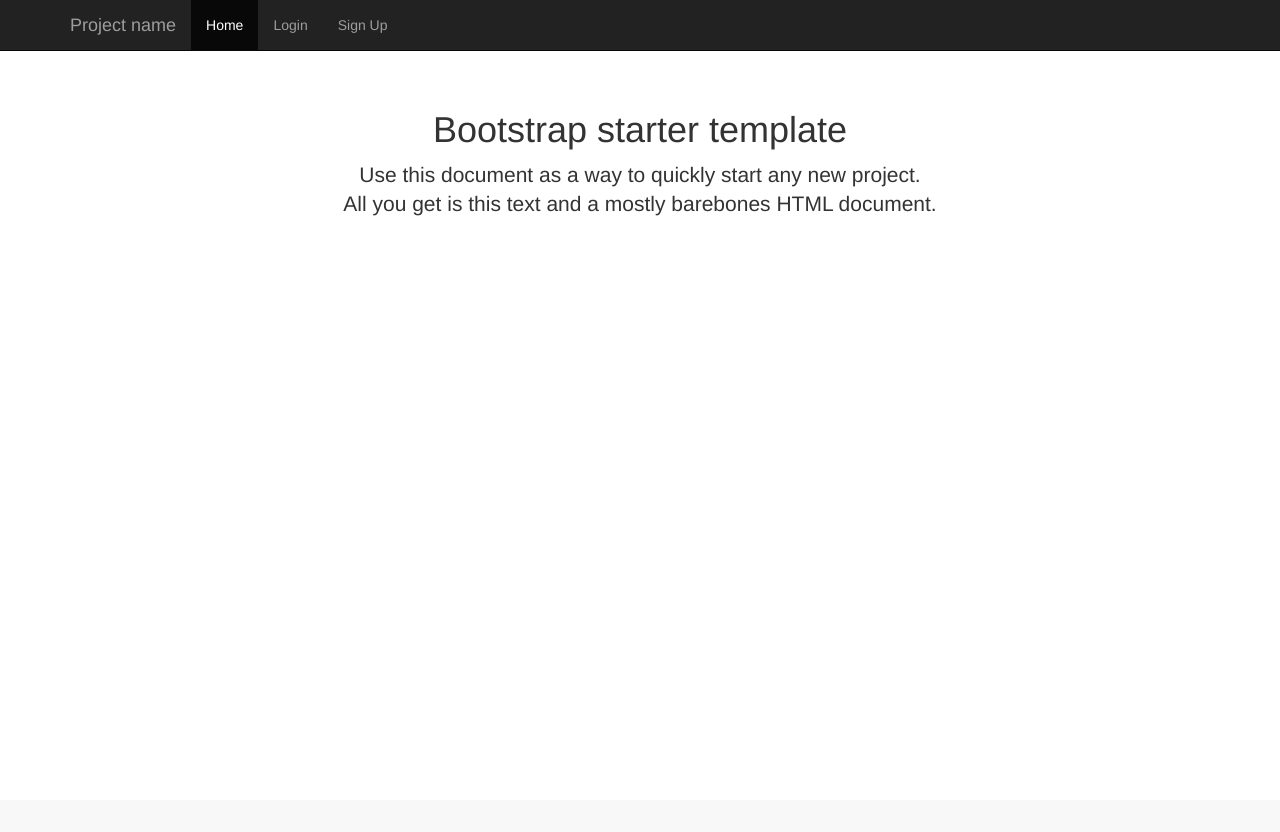
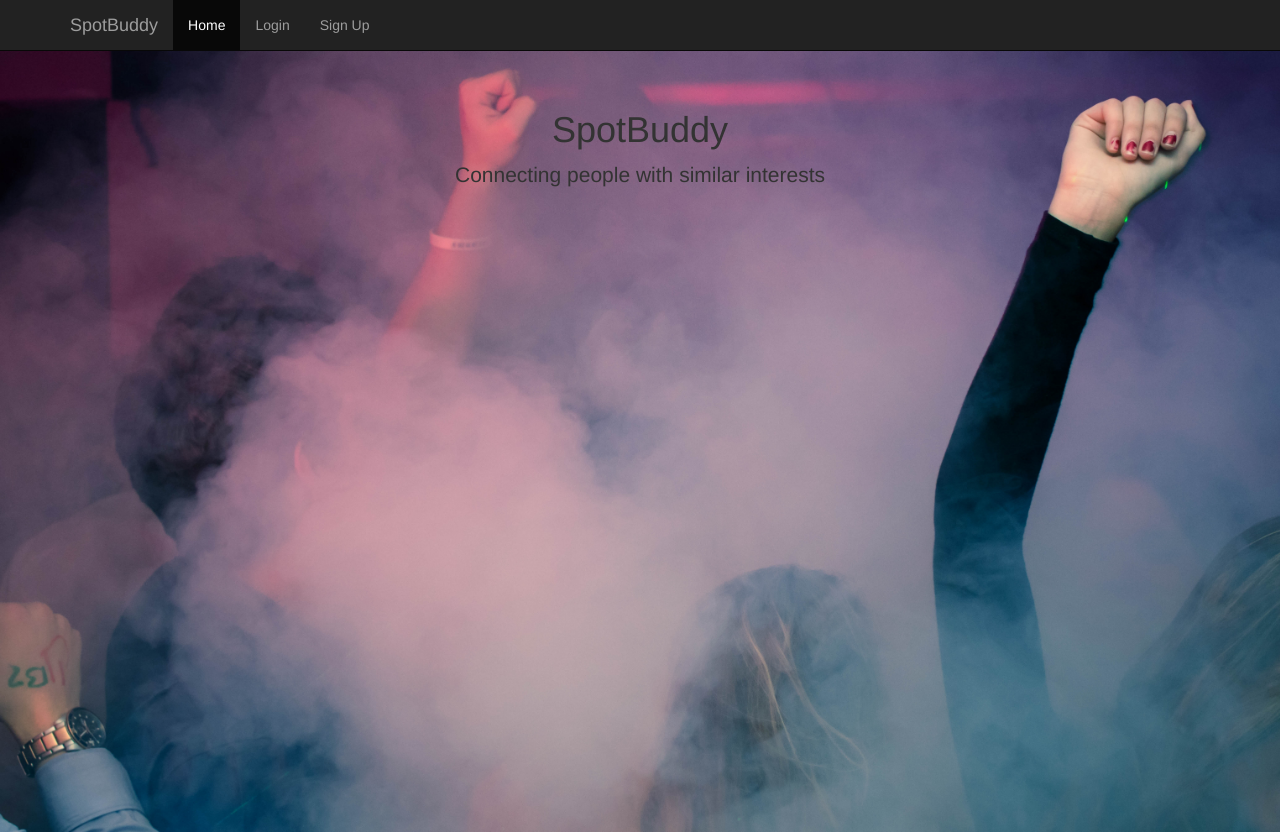
Before and after one commit to bbmel/SpotBuddy, a Flask app: page / in a window 1280 px wide. Before the commit the page ends 216 px from the top, so only its background shows below. Run offline with Flask 2, Linux system fonts and the light colour scheme; some libraries are stand-ins or nearby versions.

Commit message:
milestone 1

```diff
--- a/static/css/starter-template.css
+++ b/static/css/starter-template.css
@@ -1,6 +1,22 @@
 body {
   padding-top: 50px;
+  background-image: url('club.jpg');
+  background-repeat: no-repeat;
+  background-size: cover;
+  height: 65vw;
 }
+
+.logo {
+	top: 50%;
+	left: 50%;
+	width: 400px;
+	height: 400px;
+
+  	background-image: url('dark_logo_transparent.svg');
+  	background-repeat: no-repeat;
+  	background-size:100%;
+}
+
 .starter-template {
   padding: 40px 15px;
   text-align: center;
--- a/templates/index.html
+++ b/templates/index.html
@@ -1,7 +1,7 @@
 {% extends "bootstrap/base.html" %}
 
 {% block title %}
-Demo App
+SpotBuddy
 {% endblock %}
 
 {% block styles %}
@@ -19,7 +19,7 @@
             <span class="icon-bar"></span>
             <span class="icon-bar"></span>
           </button>
-          <a class="navbar-brand" href="#">Project name</a>
+          <a class="navbar-brand" href="#">SpotBuddy</a>
         </div>
         <div id="navbar" class="collapse navbar-collapse">
           <ul class="nav navbar-nav">
@@ -31,12 +31,16 @@
       </div>
     </nav>
 
+
     <div class="container">
 
       <div class="starter-template">
-        <h1>Bootstrap starter template</h1>
-        <p class="lead">Use this document as a way to quickly start any new project.<br> All you get is this text and a mostly barebones HTML document.</p>
+        <h1>SpotBuddy</h1>
+        <p class="lead">Connecting people with similar interests</p>
       </div>
+      </div>
+
+
 
     </div><!-- /.container -->
 {% endblock %}
--- a/templates/login.html
+++ b/templates/login.html
@@ -14,13 +14,13 @@
     <div class="container">
 
       <form class="form-signin" method="POST" action="/login">
-        <h2 class="form-signin-heading">Please sign in</h2>
+
         {{ form.hidden_tag() }}
         {{ wtf.form_field(form.username) }}
         {{ wtf.form_field(form.password) }}
         {{ wtf.form_field(form.remember) }}
 
-        <button class="btn btn-md btn-primary btn-block" type="submit">Sign in</button>
+        <button class="btn btn-dark btn-block" type="submit">login</button>
       </form>
 
     </div> <!-- /container -->
--- a/templates/signup.html
+++ b/templates/signup.html
@@ -12,14 +12,13 @@
 
 {% block content %}
 <div class="container">
+  <form class="form-signin" method="POST", action="/signup">
 
-  <form class="form-signin" method="POST", action="/signup">
-    <h2 class="form-signin-heading">Sign Up</h2>
     {{ form.hidden_tag() }}
     {{ wtf.form_field(form.email) }}
     {{ wtf.form_field(form.username) }}
     {{ wtf.form_field(form.password) }}
-    <button class="btn btn-lg btn-primary btn-block" type="submit">Sign Up</button>
+    <button class="btn btn-dark btn-block" type="submit">register</button>
   </form>
 
 </div> <!-- /container -->
```
Also changed, not shown: static/css/signin.css (+19 -4 lines), database.db, static/css/club.jpg (added), static/css/clubbing.jpg (added), static/css/color_logo_transparent.svg (added), static/css/color_logo_with_background.svg (added), static/css/dark_logo_transparent.svg (added), templates/color_logo_transparent.svg (added).
